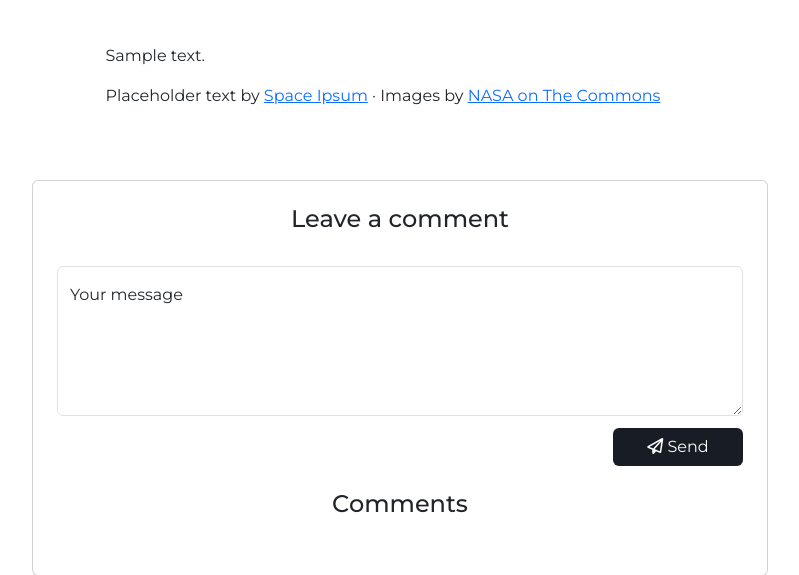
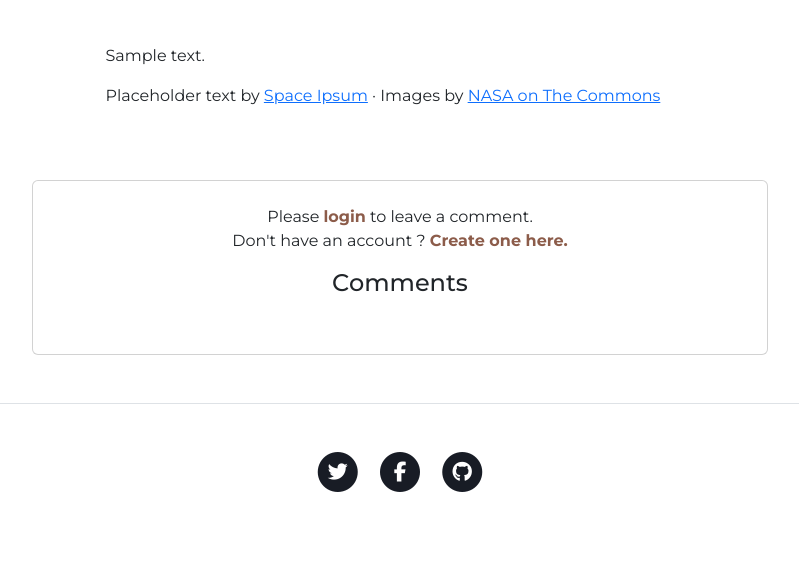
Before and after one commit to Nerym492/Blog, a PHP site: template Templates/post.twig in a window 1280 px wide. Shown: the part 656-1231 px from the top of the page, without its empty margins (240-1039 px from the left). After the commit the page ends 1148 px from the top, so only its background shows below. Run offline with PHP 8.4, Linux system fonts and the light colour scheme; the template is opened without the code that fills it: most values are stand-ins (such as "Sample title", 1, 10 or a date in 2020); some libraries are stand-ins or nearby versions.

Commit message:
Added login condition to leave a comment

```diff
--- a/Templates/partials/comments.twig
+++ b/Templates/partials/comments.twig
@@ -4,6 +4,7 @@
             <div class="col-md-12 col-lg-10 col-xl-8">
                 <div class="card">
                     <div class="card-body p-4">
+                        {% if session.user_id %}
                             <h4 class="text-center mb-4 pb-2">Leave a comment</h4>
                             <form class="d-flex flex-column align-items-end mb-4 needs-validation" method="post"
                                   action="{{ paths.public }}/posts/{{ post.postId }}" novalidate>
@@ -23,6 +24,14 @@
                                  </span>
                                 </button>
                             </form>
+                        {% else %}
+                            <p class="text-center">Please <a href="{{ paths.public }}/logIn/"
+                                                             class="link-brown fw-bold">login</a> to leave a comment.
+                                <br>
+                                Don't have an account ? <a href="{{ paths.public }}/register/"
+                                                          class="link-brown fw-bold">Create one here.</a>
+                            </p>
+                        {% endif %}
 
                         {% include 'partials/alertBox.twig'
                             with {'message': session.message,'messageClass': session.messageClass} %}
```
Lines whose indentation alone changed are shown as unchanged.
